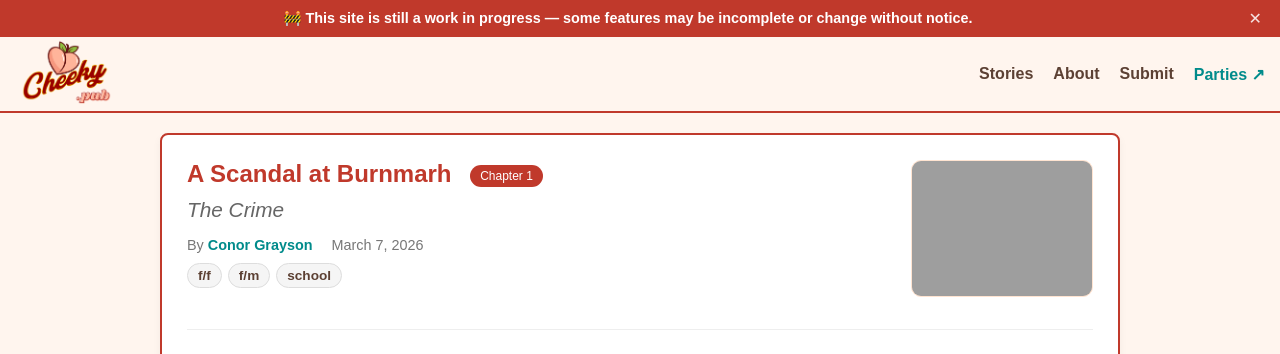
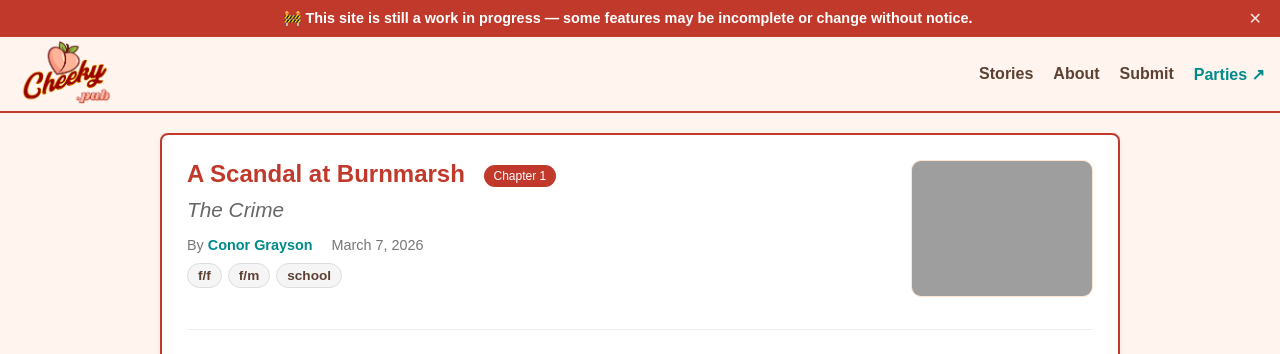
Before and after one commit to cheekypubs/cheekypubs.github.io, a Jekyll site: the page built from _stories/2026-03-07-a-scandal-at-burnmarh.md, in a window 1280 px wide and 900 px high. Shown: the top 354 px of the window. Built offline with Jekyll 4.4.1, drawn with Linux system fonts in a browser that asks for light colours.

Commit message:
Edit story: A Scandal at Burnmarsh

```diff
--- a/_stories/2026-03-07-a-scandal-at-burnmarh.md
+++ b/_stories/2026-03-07-a-scandal-at-burnmarh.md
@@ -1,17 +1,17 @@
 ---
 layout: story
-title: "A Scandal at Burnmarh"
+title: "A Scandal at Burnmarsh"
 author: "Conor Grayson"
-date: 2026-03-07 01:56:19 -0500
+date: 2026-03-07 12:00:00 -0500
 description: "A young teacher uncovers a cheating scandal at a local school"
 art_image: "/assets/images/story-art/a-scandal-at-burnmarh-1772848575416.png"
 story_id: "a-scandal-at-burnmarh"
 chapter: 1
 chapter_title: "The Crime"
 tags:
-  - f/f
-  - f/m
-  - school
+  - "f/f"
+  - "f/m"
+  - "school"
 ---
 
 It was a notebook that undid them. Emma Cawthorne, a teacher at Burnmarsh Academy, had been tidying her classroom late one afternoon, when she almost tripped over a composition book splayed open on the ground. Thinking one of her students had left it, she picked it up and started flipping through it for a name. At first the pages were empty. But towards the middle Emma suddenly came upon something strange. There was a list of names, first and last initial, written in a neat hand. And after each name was a brief jumble of other writing, which she assumed was information. For example:
```
